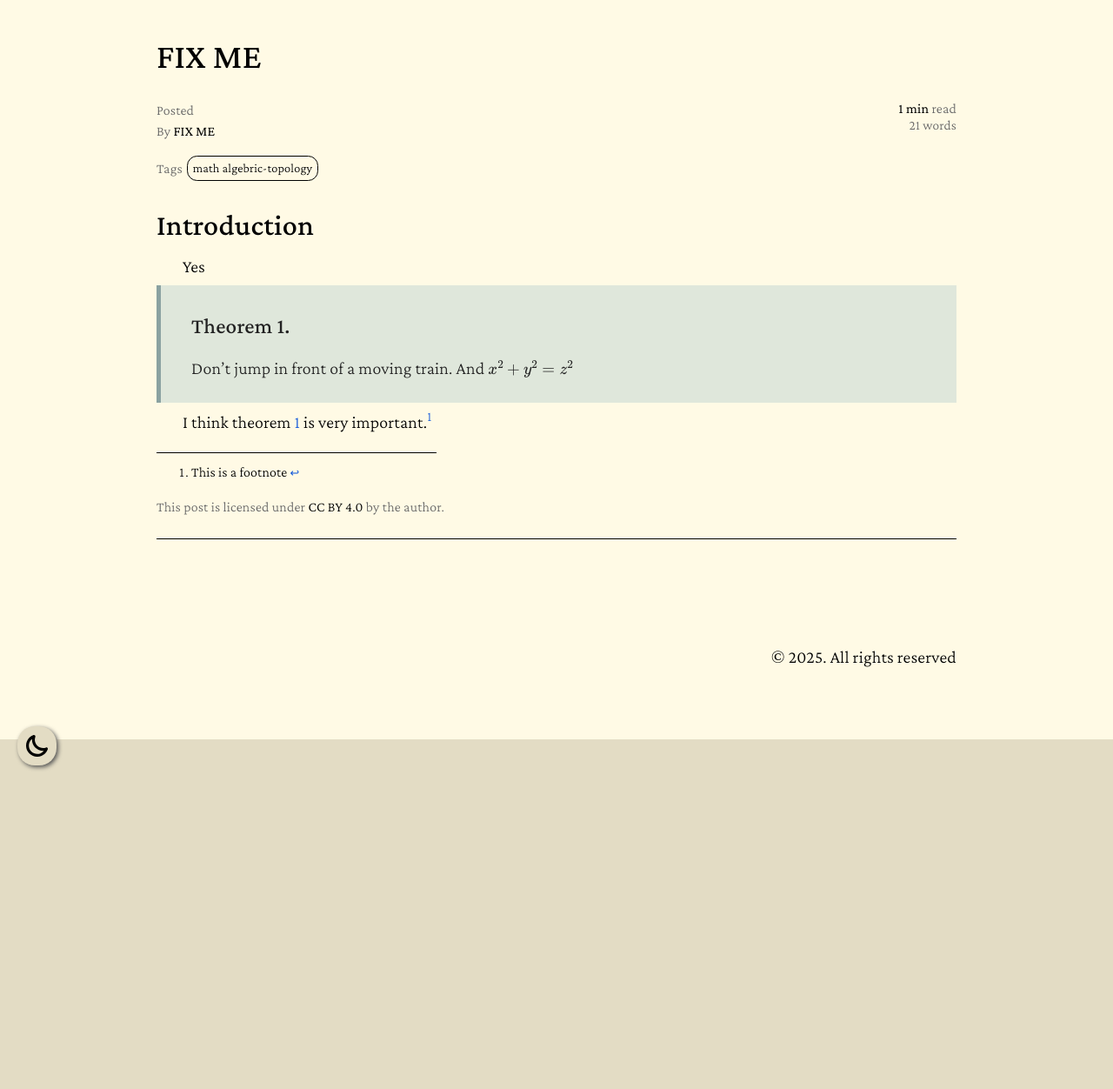
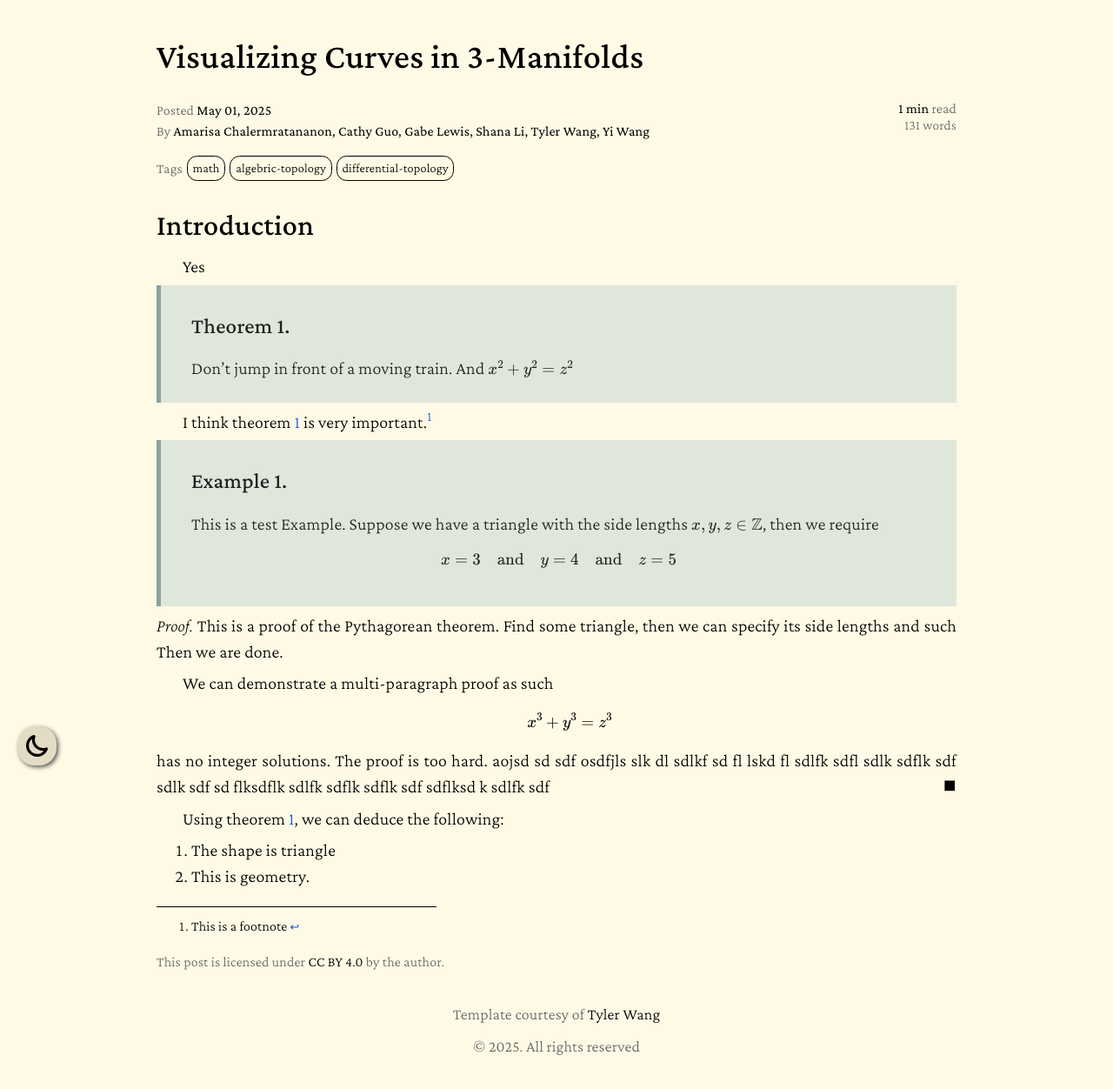
Before and after one commit to CurvesIn3Manifolds/CurvesIn3Manifolds.github.io, a Jekyll site: the page built from index.md, in a window 1280 px wide. Shown: the whole page at 87% size. Built offline with Jekyll 4.4.1, drawn with Linux system fonts in a browser that asks for light colours; before the commit the page ends 900 px from its top, so only the background shows below that.

Commit message:
Added some things.

```diff
--- a/_config.yml
+++ b/_config.yml
@@ -9,6 +9,13 @@ url: "FIX ME" # the base hostname & protocol for your site, e.g. http://example.
 
 lang: en
 
+name: >-
+  University of Illinois
+about: >-
+  Department of Mathematics <br>
+  1409 W Green st, <br>
+  Urbana Il, 61801
+
 # Build settings
 markdown: kramdown
 timezone: America/Chicago
@@ -16,11 +23,22 @@ plugins:
   - jekyll-sitemap
   - jekyll-seo-tag
 
+defaults:
+  - scope:
+      type: "posts"
+    values:
+      layout: "posts"
+      author: "Tyler Wang"
+      permalink: /posts/:year/:month/:day/:title/
+      comments: false
+      footnotes: true
+      tex: true
+      theorem: true
+
 sass:
   sass_dir: _sass
   style: compressed
 
 menu-pages:
-  - "about"
-  - "blog"
-  - "personal"
+  - "Gallery"
+  - "Package Info"
--- a/_includes/footer.html
+++ b/_includes/footer.html
@@ -1,21 +1,8 @@
 <footer class="site-footer">
 	<div class="wrapper">
 		<div class="footer scroll">
-			<div class="footer_col" id="footer_left">
-				<h4>{{site.name}}</h4>
-				<p>{{site.about}}</p>
-			</div>
-
-			<div class="footer_col", id="footer_right">
-				<div class="footer_wrapper">
-					{% include contact_links.html %}
-					<div id="copyright">
-						<p>
-							&copy 2025. All rights reserved
-						</p>
-					<div/>
-				</div>
-			</div>
+				<div id="template-credit">Template courtesy of <a href="https://tylerwang.org">Tyler Wang</a></div>
+				<div id="copyright"><p>&copy 2025. All rights reserved</p></div>
 		</div>
 	</div>
 </footer>
--- a/_sass/2-modules/_footer.scss
+++ b/_sass/2-modules/_footer.scss
@@ -16,42 +16,44 @@
 	text-align: center;
 	display: block;
 
-	margin: 30px 0px ;
+	margin: 5px 0px ;
+}
+#template-credit {
+	text-align: center;
+	display: block;
+
+	margin: 5px 0px;
+
+	a {
+		color: color(text-color) !important;
+	}
 }
 
 #footer_right {
 	display: flex;
 	align-items: end;
 	justify-content: center;
-
-	@include media-query($on-palm) {
-		align-items: center;
-	}
-
-	p {
-		display: inline;
-	}
-
-	.footer_wrapper {
-		display: flex;
-		align-items: center;
-		flex-direction: column;
-	}
 }
 #footer_left {
-	line-height: 2em;
+	display: flex;
+	align-items: start;
+	justify-content: center;
 }
 
 .footer {
 	display: flex;
-	border-top: 1px solid;
+	padding: 20px 0px;
+	padding-bottom: 30px;
+
+	justify-content: space-between;
+	align-items: center;
+
+	flex-direction: column;
 
 	@include media-query($on-palm) {
 		flex-direction: column;
 		align-items: center;
 	}
-	padding-top: 50px;
-	padding-bottom: 50px;
 
 	h4 {
 		margin: 0px;
@@ -63,6 +65,9 @@
 }
 
 .site-footer {
-	border-bottom: 50px solid color(base-background-color);
 	background: color(background-color);
+
+	color: color(unem-text-color);
+
+	font-size: 0.9em;
 }
--- a/index.md
+++ b/index.md
@@ -1,9 +1,15 @@
 ---
 layout: posts
-title: "FIX ME"
-description: FIX ME
-tags: math algebric-topology
-author: FIX ME
+
+title: Visualizing Curves in 3-Manifolds
+description: >-
+    In this article, we give a brief explanation of the mathematical background for the package we developed in Mathematica.
+tags:
+  - math
+  - algebric-topology
+  - differential-topology
+author: Amarisa Chalermratananon, Cathy Guo, Gabe Lewis, Shana Li, Tyler Wang, Yi Wang
+date: 2025-05-1
 
 footnotes: true
 tex: true
@@ -19,3 +25,23 @@ Yes
 {:.thm #test-theorem}
 
 I think [theorem](#test-theorem){:.ref} is very important.*This is a footnote*{:.foot-tag}
+
+{:.ex}
+> This is a test Example.
+> Suppose we have a triangle with the side lengths $x,y,z\in \integ$, then we require
+> $$x=3 \jand y=4 \jand z=5$$
+
+{:.proof}
+> This is a proof of the Pythagorean theorem.
+> Find some triangle, then we can specify its side lengths and such
+> Then we are done.
+>
+> We can demonstrate a multi-paragraph proof as such
+> $$x^3+y^3 = z^3$$
+> has no integer solutions. The proof is too hard.
+> aojsd sd sdf osdfjls slk dl  sdlkf sd fl lskd fl sdlfk sdfl sdlk sdflk sdf sdlk sdf
+> sd flksdflk sdlfk sdflk sdflk sdf sdflksd k sdlfk sdf
+
+Using [theorem](#test-theorem){:.ref}, we can deduce the following:
+1. The shape is triangle
+2. This is geometry.
```
